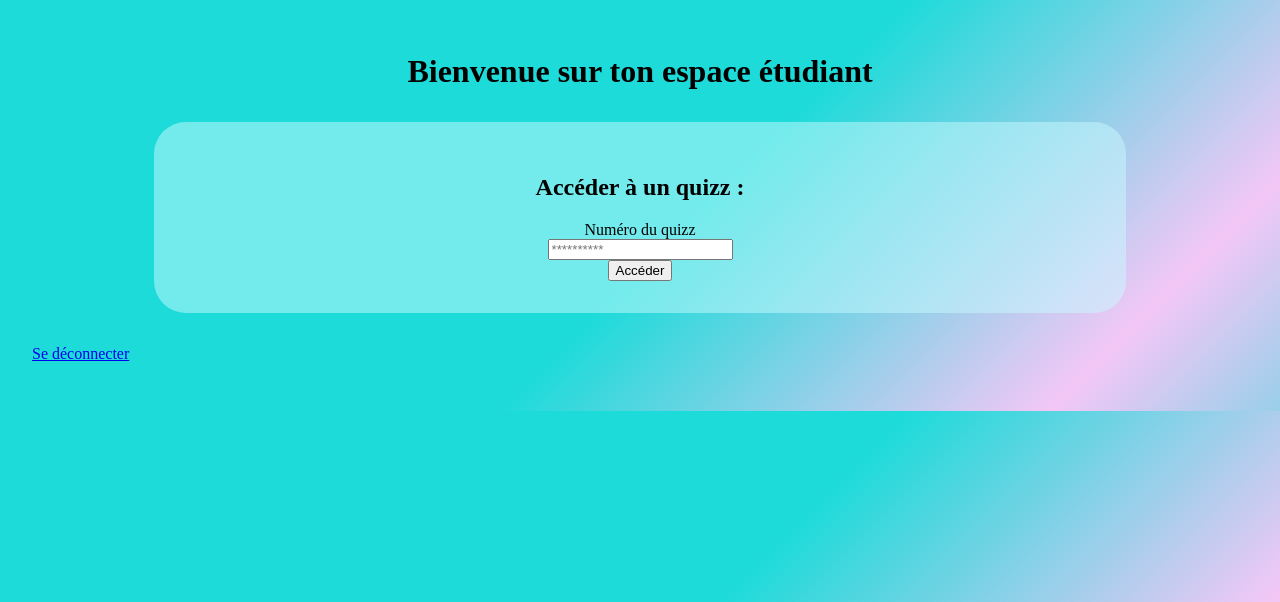
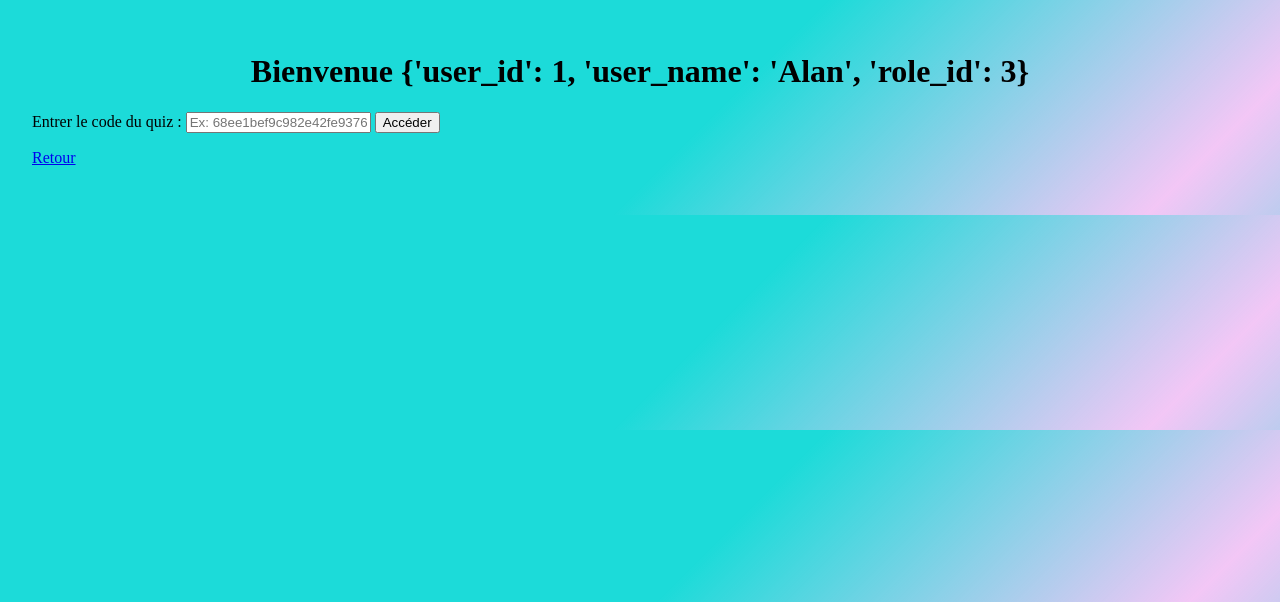
Before and after one commit to Carole-N/miskatonic, a Flask app: page /student in a window 1280 px wide. Shown: the top 602 px of the page. Run offline with Flask 3, Linux system fonts and the light colour scheme; a user stored in the database is signed in.

Commit message:
Looks like it's working "ok"ish

```diff
--- a/app.py
+++ b/app.py
@@ -175,7 +175,75 @@
     flash("Quiz enregistré avec succès !")
     return redirect(url_for("archived_quizz_list"))
 
+@app.route("/student/quizz/<quizz_id>", methods=["GET", "POST"])
+def student_quizz(quizz_id):
+    if "user" not in session:
+        return redirect(url_for("login"))
 
+    quizz = QuizzService.get_quizz_by_id(quizz_id)
+    if not quizz:
+        flash("Quiz introuvable.")
+        return redirect(url_for("student_home"))
+
+    if request.method == "POST":
+        user_answers = {}
+        score = 0
+        for q in quizz["questions"]:
+            q_id = str(q.get("_id", q.get("id")))
+            selected = request.form.getlist(f"response_{q_id}")
+            user_answers[q_id] = selected
+
+            # Calcul du score : comparer selected vs bonnes réponses
+            correct_answers = q.get("good_answers_texte", [])
+            if set(selected) == set(correct_answers):
+                score += 1
+
+        session["last_quizz_results"] = {
+            "quizz": quizz,
+            "answers": user_answers,
+            "score": score
+        }
+
+        return render_template(
+            "results.html",
+            quizz=quizz,
+            answers=user_answers,
+            score=score,
+            user=session["user"]
+        )
+
+    return render_template("quizz.html", user=session["user"], questions=quizz["questions"], quizz=quizz)
+
+
+
+@app.route("/student/quizz/<quizz_id>/result")
+def student_quizz_result(quizz_id):
+    if "user" not in session:
+        return redirect(url_for("login"))
+
+    results = session.get("last_quizz_results")
+    if not results or str(results["quizz"]["_id"]) != quizz_id:
+        flash("Aucun résultat disponible pour ce quiz.")
+        return redirect(url_for("student_home"))
+
+    return render_template(
+        "quizz_result.html",
+        user=session["user"],
+        quizz=results["quizz"],
+        answers=results["answers"]
+    )
+
+@app.route("/student/access_quizz", methods=["GET"])
+def student_access_quizz():
+    if "user" not in session:
+        return redirect(url_for("login"))
+
+    quizz_id = request.args.get("quizz_id")
+    if not quizz_id:
+        flash("Veuillez entrer un code de quiz valide.")
+        return redirect(url_for("student_home"))
+
+    return redirect(url_for("student_quizz", quizz_id=quizz_id))
 
 @app.route("/privacy")
 def privacy():
--- a/templates/quizz.html
+++ b/templates/quizz.html
@@ -19,10 +19,12 @@
     </nav>
 
     <div class="quizzbox">
-        <form method="POST" action="{{ url_for('quizz') }}">
+        <!-- Formulaire pour soumettre les réponses -->
+        <form method="POST" action="{{ url_for('student_quizz', quizz_id=quizz['_id']) }}">
             {% for q in questions %}
             <div class="question">
                 <h3>{{ loop.index }}. {{ q['question'] }}</h3>
+
                 {% for option in q['responses'] %}
                 <label>
                     <input type="checkbox" name="response_{{ q.get('_id', q.get('id')) }}" value="{{ option }}">
--- a/templates/student_home.html
+++ b/templates/student_home.html
@@ -9,16 +9,15 @@
 </head>
 
 <body>
-  <h1>Bienvenue sur ton espace étudiant</h1>
-  <div class="accesquizz">
-    <h2>Accéder à un quizz : </h2>
-    <form action="post">
-      <label for="user">Numéro du quizz</label><br>
-      <input type="text" id="quizzid" name="quizzid" placeholder="**********" required><br>
-      <button type="submit">Accéder</button>
-    </form>
-  </div>
-  <p><a href="{{ url_for('logout') }}">Se déconnecter</a></p>
+  <h1>Bienvenue {{ user }}</h1>
+
+  <form action="{{ url_for('student_access_quizz') }}" method="GET">
+    <label for="quizz_id">Entrer le code du quiz :</label>
+    <input type="text" id="quizz_id" name="quizz_id" placeholder="Ex: 68ee1bef9c982e42fe9376d4" required>
+    <button type="submit">Accéder</button>
+  </form>
+
+  <p><a href="{{ url_for('student_home') }}">Retour</a></p>
 </body>
 
 </html>
--- a/templates/teacher_home.html
+++ b/templates/teacher_home.html
@@ -1,15 +1,21 @@
 <!DOCTYPE html>
 <html lang="fr">
+
 <head>
   <meta charset="utf-8" />
   <meta name="viewport" content="width=device-width,initial-scale=1" />
   <link href="{{ url_for('static', filename='style.css') }}" rel="stylesheet" />
   <title>Espace Prof</title>
 </head>
+
 <body>
   <h1>Espace Enseignant</h1>
   <p><a href="{{ url_for('teacher_quiz_setup') }}"><button>Créer un quiz</button></a></p>
+  <div>
+    <a href="{{ url_for('archived_quizz_list') }}" class="button">Archive des quizzs</a>
+  </div>
   <p><a href="{{ url_for('home') }}"><button>Retour</button></a></p>
   <p><a href="{{ url_for('logout') }}">Déconnexion</a></p>
 </body>
+
 </html>
--- a/templates/teacher_quiz_setup.html
+++ b/templates/teacher_quiz_setup.html
@@ -38,7 +38,6 @@
   </form>
   <div>
     <a href="{{ url_for('archived_quizz_list') }}" class="button">Archive des quizzs</a>
-
   </div>
 
   <p><a href="{{ url_for('teacher_home') }}">Retour à l'espace enseignant</a></p>
```
Also changed, not shown: templates/home.html (+4 -7 lines), templates/results.html (+16 -12 lines).
